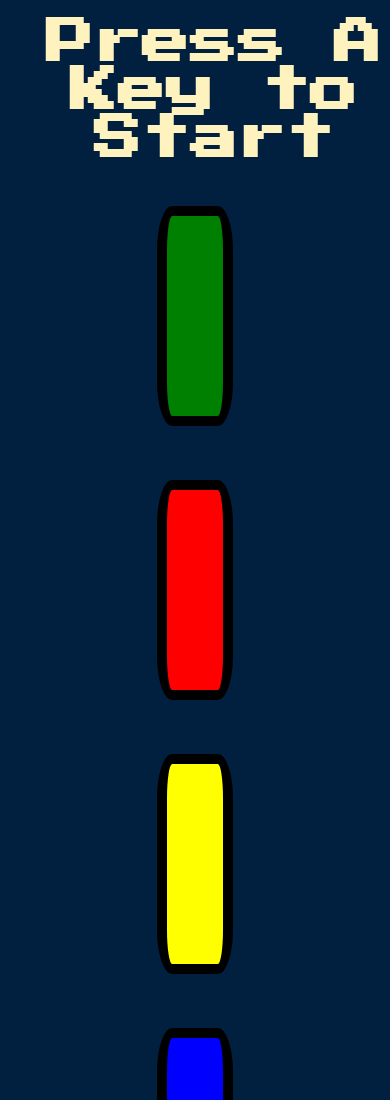
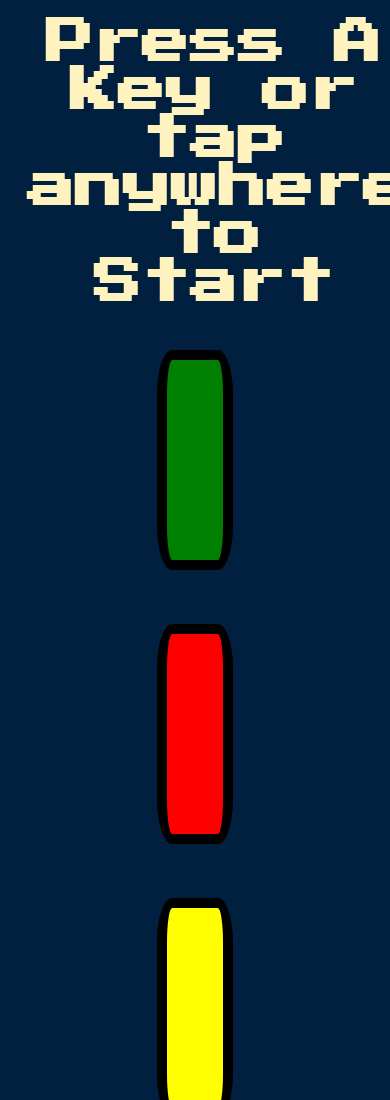
Before and after one commit to Shashank-Sahu/Simon-Game, a plain HTML site: page index.html in a window 390 px wide. Shown: the top 1100 px of the page. Drawn offline with nearby package versions, Linux system fonts and the light colour scheme.

Commit message:
Updated Title for Mobiles

```diff
--- a/index.html
+++ b/index.html
@@ -10,7 +10,7 @@
 </head>
 
 <body>
-  <h1 id="level-title">Press A Key to Start</h1>
+  <h1 id="level-title">Press A Key or tap anywhere to Start</h1>
   <div class="container">
     <div lass="row">
 
```
